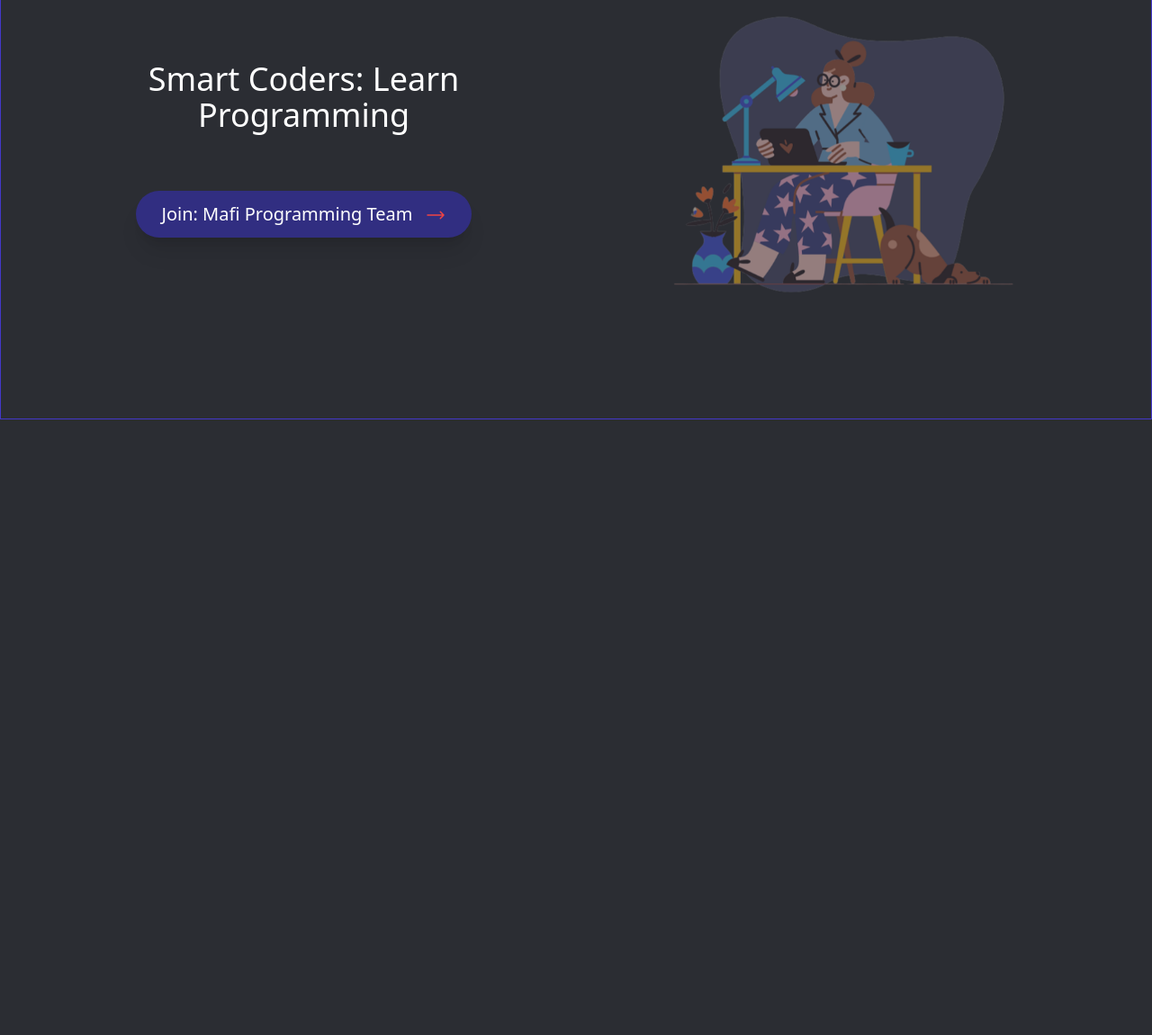
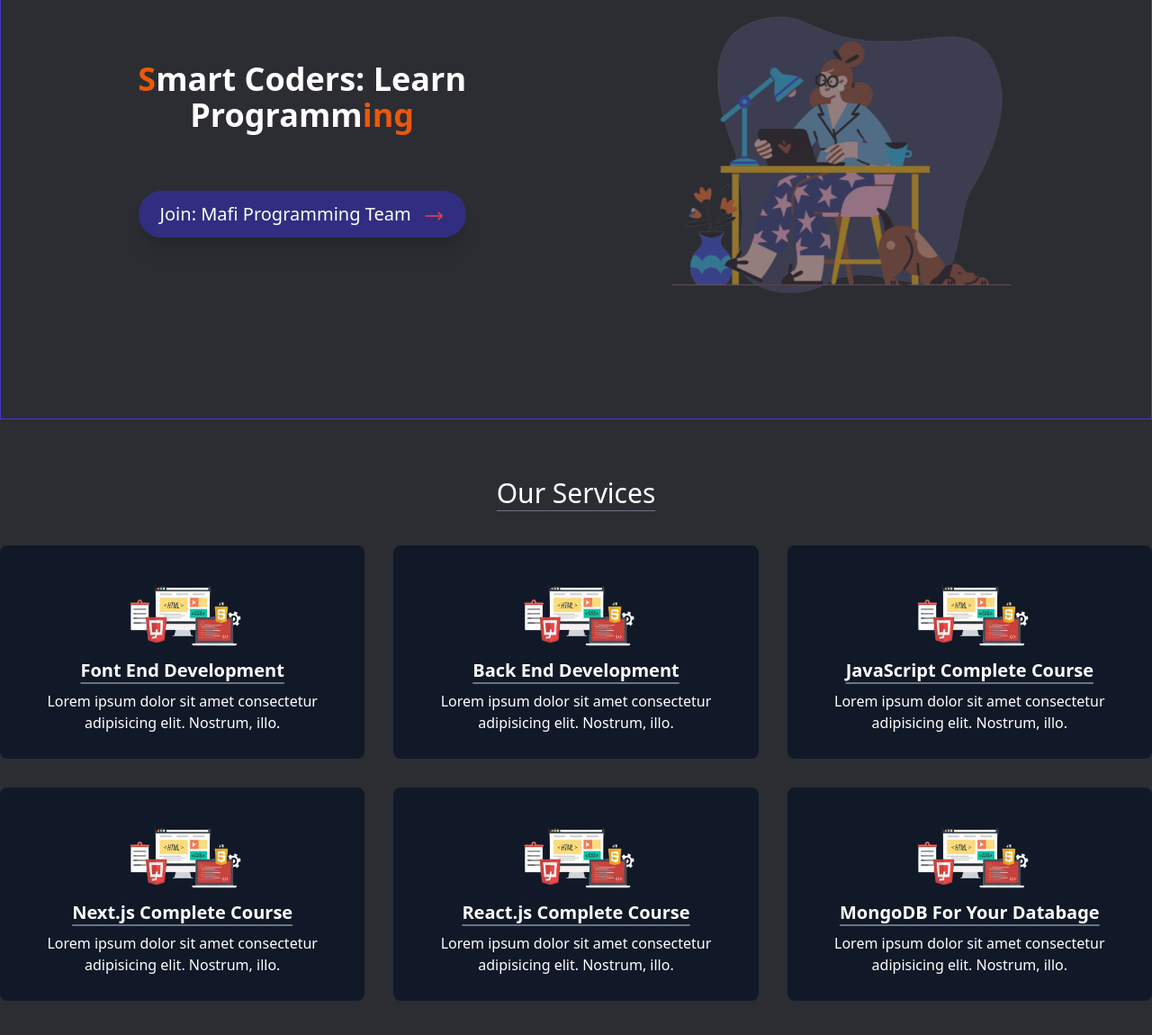
Before and after one commit to Mafi1212/first-tailwind-projects, a website built with Vite: page index.html in a window 1280 px wide. Shown: the part 254-1404 px from the top of the page at 90% size. Before the commit the page ends 800 px from the top, so only its background shows below. Built offline with nearby package versions, Linux system fonts and the light colour scheme.

Commit message:
hero section and 1st section code

```diff
--- a/index.html
+++ b/index.html
@@ -33,14 +33,15 @@
 </nav>
 
 <!-- hero section start here -->
+
 <header>
-    <div class="sm:flex justify-around text-white container mx-auto items-center text-center border border-indigo-700 h-[80vh] px-10 pt-10 border-t-0">
+    <div class="sm:flex justify-around text-white container mx-auto items-center text-center border sm:border border-indigo-700 sm:h-[80vh] px-10 pt-10 border-t-0">
        <div class="">
-        <h1 class="text-2xl sm:text-4xl mb-5 sm:mb-16">
-            Smart Coders: Learn <br>
-            Programming
+        <h1 class="text-2xl sm:text-4xl mb-5 sm:mb-16 font-semibold">
+           <span class="text-orange-600">S</span>mart Coders: Learn <br>
+            Programm<span class="text-orange-600">ing</span>
         </h1>
-        <button class="bg-indigo-900 px-7 py-3 rounded-full text-xs sm:text-xl hover:bg-indigo-950 shadow-xl">Join: Mafi Programming Team <svg xmlns="http://www.w3.org/2000/svg" fill="none" viewBox="0 0 24 24" stroke-width="1.5" stroke="currentColor" class="sm:size-6 size-4 ml-2 text-red-500 inline-block animate-ping">
+        <button class="bg-indigo-900 px-6 py-3 rounded-full text-xs sm:text-xl hover:bg-indigo-950 shadow-xl">Join: Mafi Programming Team <svg xmlns="http://www.w3.org/2000/svg" fill="none" viewBox="0 0 24 24" stroke-width="1.5" stroke="currentColor" class="sm:size-6 size-4 ml-2 text-red-500 inline-block animate-ping">
             <path stroke-linecap="round" stroke-linejoin="round" d="M17.25 8.25 21 12m0 0-3.75 3.75M21 12H3" />
           </svg>
           </button>
@@ -49,10 +50,78 @@
        <div>
         <img class="w-96 animate-pulse" src="image/hero-img.png" alt="">
        </div>
+    </div>
+</header>
+
+<!-- 1st section code start here -->
+
+<main class="container mx-auto">
+
+<section class="sm:my-16">
+ <h2 class="text-3xl text-white text-center sm:mb-10 mb-6 pt-8 sm:pt-0 underline underline-offset-[8px] decoration-gray-500 decoration-1">Our Services</h2>
 
 
-    </div>
-</header>
+  <div class="grid md:grid-cols-2 lg:grid-cols-3 gap-8 cursor-pointer">
+
+        <div class="text-white text-center bg-gray-900 border-4 border-gray-900 hover:border-indigo-600 p-6 rounded-lg">
+        <img class="w-1/2 mx-auto" src="image/frontEnd.png" alt="">
+
+        <h2 class="underline underline-offset-[6px] mb-2 font-semibold text-xl decoration-gray-500">Font End Development</h2>
+        <p>Lorem ipsum dolor sit amet consectetur adipisicing elit. Nostrum, illo.</p>
+   </div>
+
+
+   <div class="text-white text-center bg-gray-900 border-4 border-gray-900 hover:border-indigo-600 p-6 rounded-lg">
+        <img class="w-1/2 mx-auto" src="image/frontEnd.png" alt="">
+
+        <h2 class="underline underline-offset-[6px] mb-2 font-semibold text-xl decoration-gray-500">Back End Development</h2>
+        <p>Lorem ipsum dolor sit amet consectetur adipisicing elit. Nostrum, illo.</p>
+
+   </div>
+
+   <div class="text-white text-center bg-gray-900 border-4 border-gray-900 hover:border-indigo-600 p-6 rounded-lg">
+        <img class="w-1/2 mx-auto" src="image/frontEnd.png" alt="">
+
+        <h2 class="underline underline-offset-[6px] mb-2 font-semibold text-xl decoration-gray-500">JavaScript Complete Course</h2>
+        <p>Lorem ipsum dolor sit amet consectetur adipisicing elit. Nostrum, illo.</p>
+
+   </div>
+
+
+   <div class="text-white text-center bg-gray-900 border-4 border-gray-900 hover:border-indigo-600 p-6 rounded-lg">
+       <img class="w-1/2 mx-auto" src="image/frontEnd.png" alt="">
+
+        <h2 class="underline underline-offset-[6px] mb-2 font-semibold text-xl decoration-gray-500">Next.js Complete Course</h2>
+        <p>Lorem ipsum dolor sit amet consectetur adipisicing elit. Nostrum, illo.</p>
+
+   </div>
+
+
+   <div class="text-white text-center bg-gray-900 border-4 border-gray-900 hover:border-indigo-600 p-6 rounded-lg">
+        <img class="w-1/2 mx-auto" src="image/frontEnd.png" alt="">
+
+        <h2 class="underline underline-offset-[6px] mb-2 font-semibold text-xl decoration-gray-500">React.js Complete Course</h2>
+        <p>Lorem ipsum dolor sit amet consectetur adipisicing elit. Nostrum, illo.</p>
+
+   </div>
+
+
+   <div class="text-white text-center bg-gray-900 border-4 border-gray-900 hover:border-indigo-600 p-6 rounded-lg">
+       <img class="w-1/2 mx-auto" src="image/frontEnd.png" alt="">
+
+        <h2 class="underline underline-offset-[6px] mb-2 font-semibold text-xl decoration-gray-500">MongoDB For Your Databage</h2>
+        <p>Lorem ipsum dolor sit amet consectetur adipisicing elit. Nostrum, illo.</p>
+   </div>
+
+</div>
+</section>
+
+
+
+
+</main>
+
+
 
 
 
```
